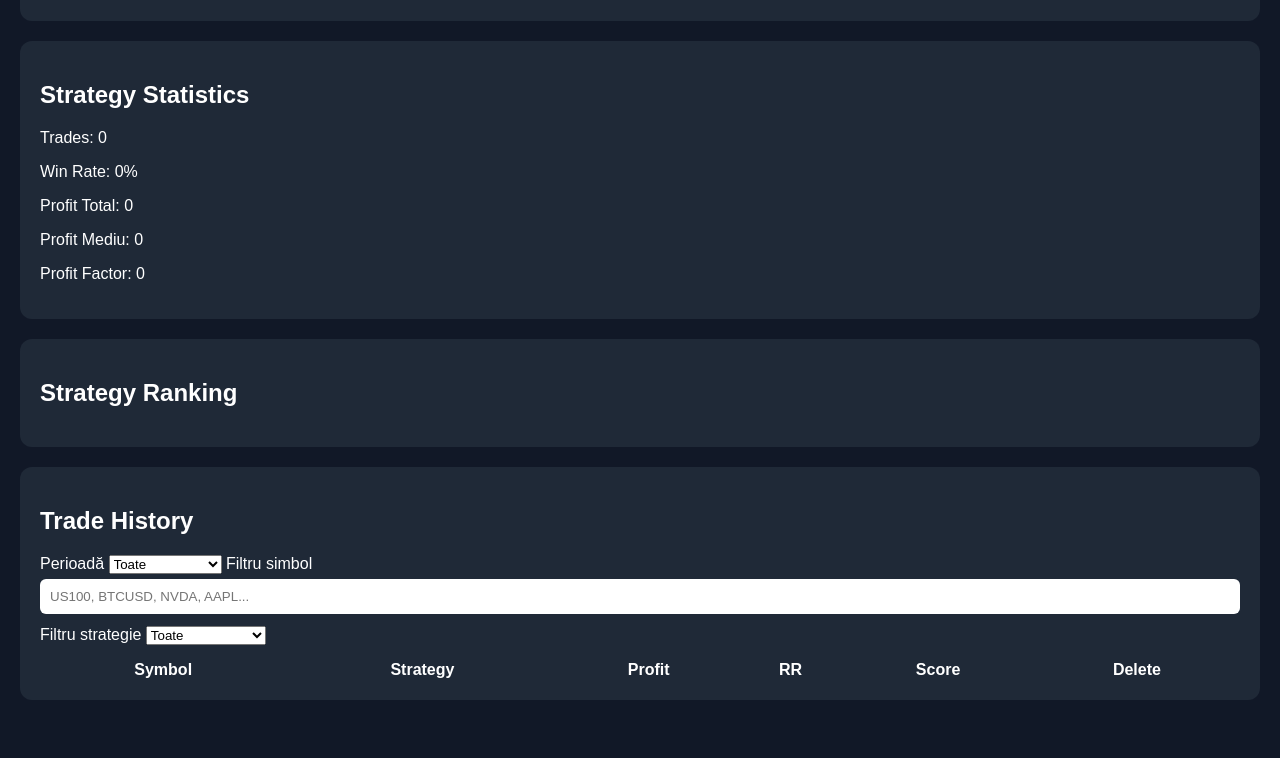
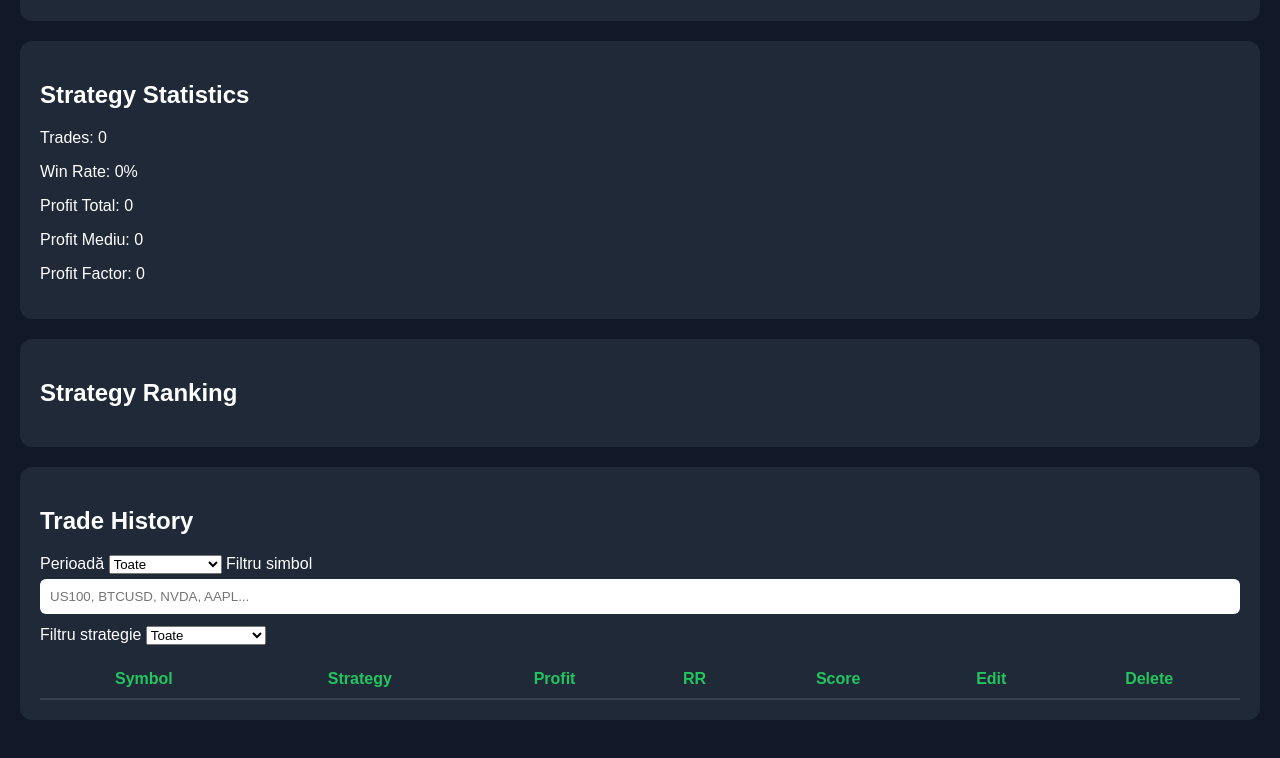
Before and after one commit to md-group/trade-copilot, a plain HTML site: page index.html in a window 1280 px wide. Shown: the part 3659-4417 px from the top of the page. Drawn offline with nearby package versions, Linux system fonts and the light colour scheme; no server answers.

Commit message:
Add strategy ranking and improve trade history UI

```diff
--- a/css/style.css
+++ b/css/style.css
@@ -0,0 +1,40 @@
+table{
+    width:100%;
+    border-collapse:collapse;
+}
+
+th,
+td{
+    text-align:center;
+    padding:10px;
+}
+
+th{
+    border-bottom:2px solid #374151;
+}
+
+td{
+    border-bottom:1px solid #374151;
+}
+
+th{
+    color:#22c55e;
+    font-weight:bold;
+}
+
+tr:hover{
+    background:#273449;
+}
+
+button{
+    padding:6px 10px;
+    border:none;
+    border-radius:6px;
+    cursor:pointer;
+}
+
+th{
+    position:sticky;
+    top:0;
+    background:#1f2937;
+}
--- a/index.html
+++ b/index.html
@@ -76,6 +76,31 @@ canvas{
 
 .bad{
     color:#ef4444;
+}
+
+table{
+    width:100%;
+    border-collapse:collapse;
+}
+
+th,
+td{
+    text-align:center;
+    padding:10px;
+}
+
+th{
+    color:#22c55e;
+    font-weight:bold;
+    border-bottom:2px solid #374151;
+}
+
+td{
+    border-bottom:1px solid #374151;
+}
+
+tr:hover{
+    background:#273449;
 }
 
 </style>
@@ -409,6 +434,7 @@ style="width:100%;margin-top:15px;border-collapse:collapse;">
 <th>Profit</th>
 <th>RR</th>
 <th>Score</th>
+<th>Edit</th>
 <th>Delete</th>
 </tr>
 </thead>
@@ -422,6 +448,8 @@ style="width:100%;margin-top:15px;border-collapse:collapse;">
 </div>
 
 <script>
+
+let editingTradeId = null;
 
 let chart;
 
@@ -1063,6 +1091,12 @@ async function loadTrades(){
                 <td>${trade.risk_reward}</td>
                 <td>${trade.setup_score}</td>
                 <td>
+                    <button onclick="editTrade(${trade.id})">
+                        ✏️
+                    </button>
+                </td>
+
+                <td>
                     <button onclick="deleteTrade(${trade.id})">
                         🗑️
                     </button>
```
